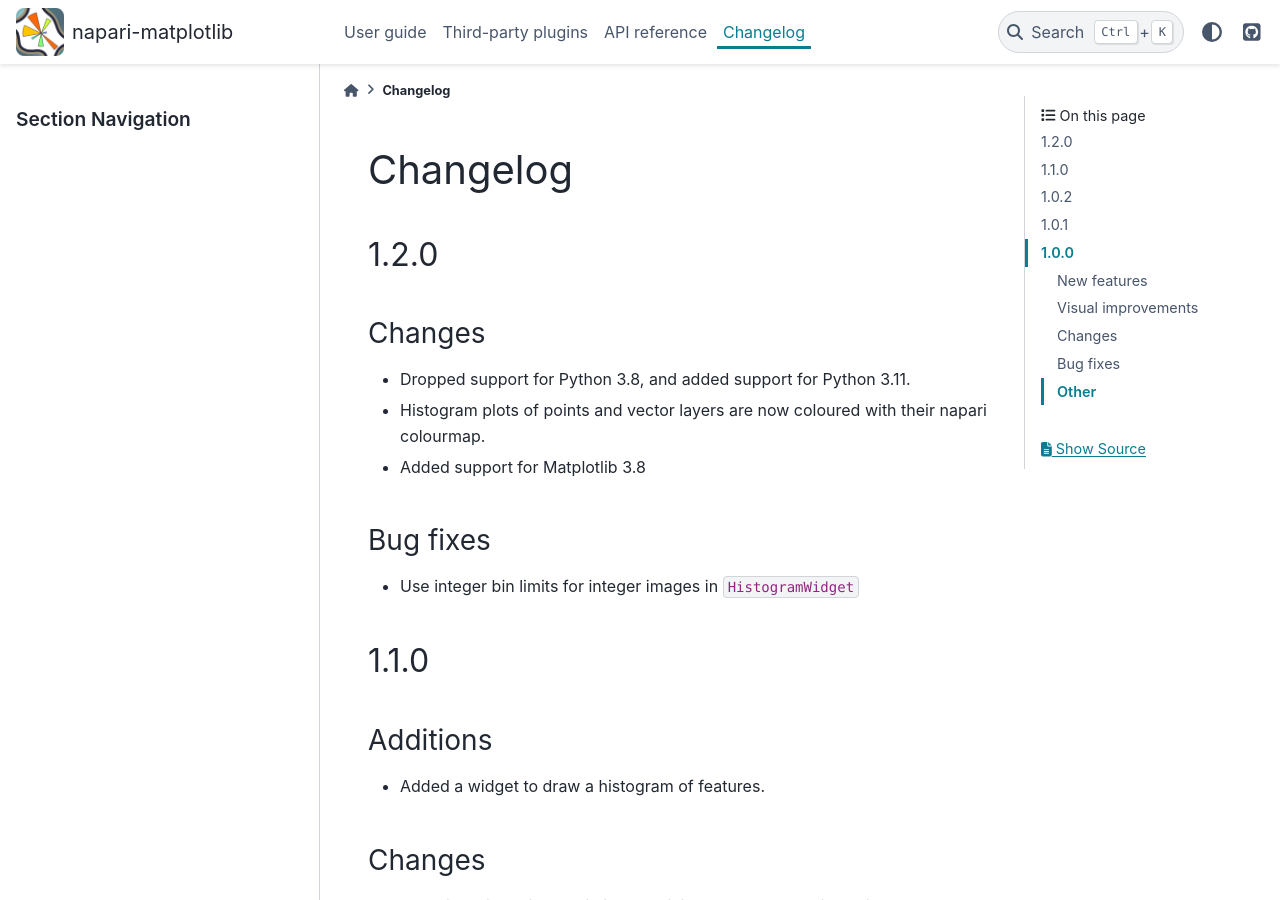
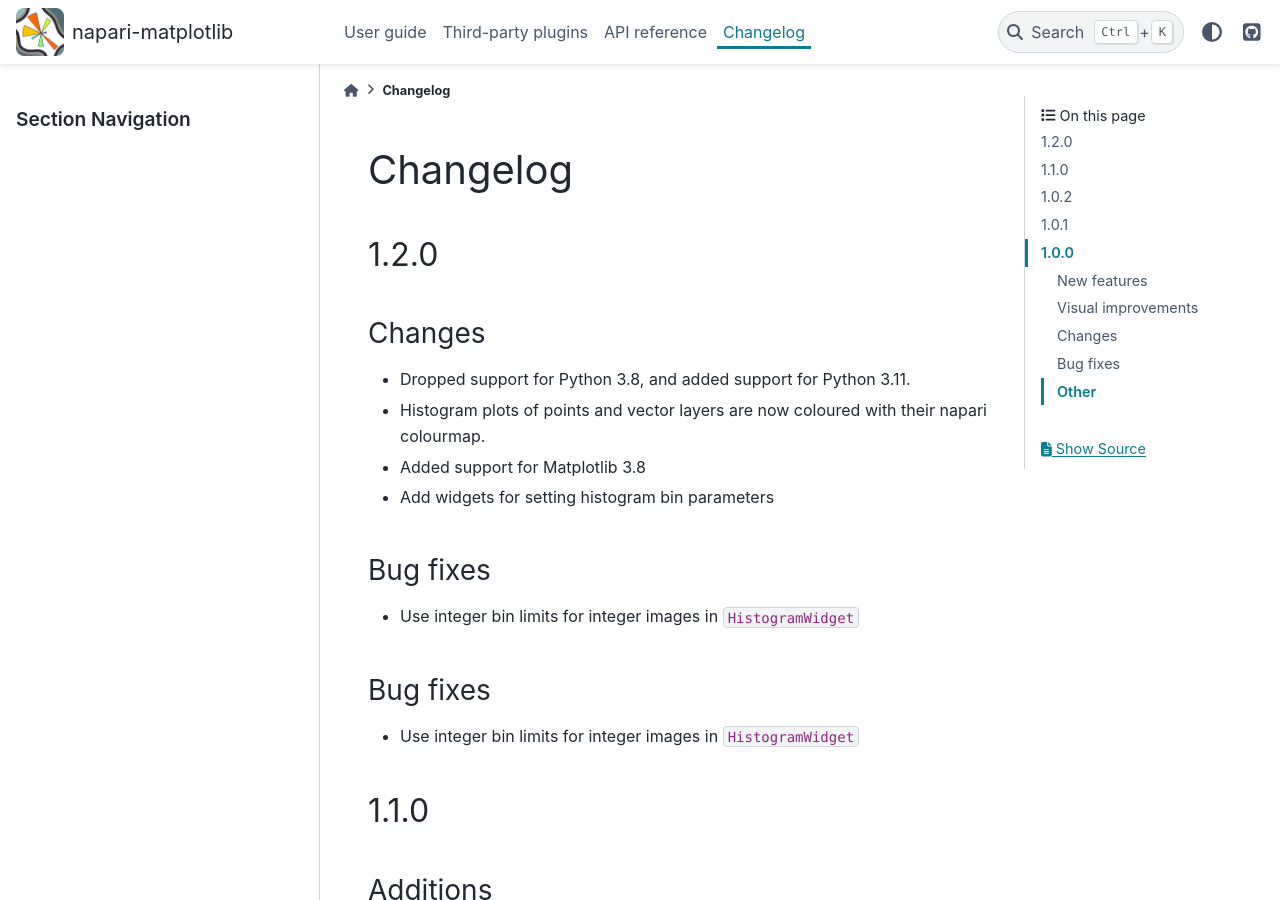
Before and after one commit to matplotlib/napari-matplotlib, a Sphinx documentation site: the page built from docs/changelog.rst, in a window 1280 px wide and 900 px high. Built offline with Sphinx 7.4.7 and the PyData theme 0.15.4, drawn with Linux system fonts in a browser that asks for light colours; pages that are not in the unit, such as notebooks, are missing from menus.

Commit message:
Update changelog

```diff
--- a/docs/changelog.rst
+++ b/docs/changelog.rst
@@ -7,6 +7,11 @@ Changes
 - Dropped support for Python 3.8, and added support for Python 3.11.
 - Histogram plots of points and vector layers are now coloured with their napari colourmap.
 - Added support for Matplotlib 3.8
+- Add widgets for setting histogram bin parameters
+
+Bug fixes
+~~~~~~~~~
+- Use integer bin limits for integer images in ``HistogramWidget``
 
 Bug fixes
 ~~~~~~~~~
```
